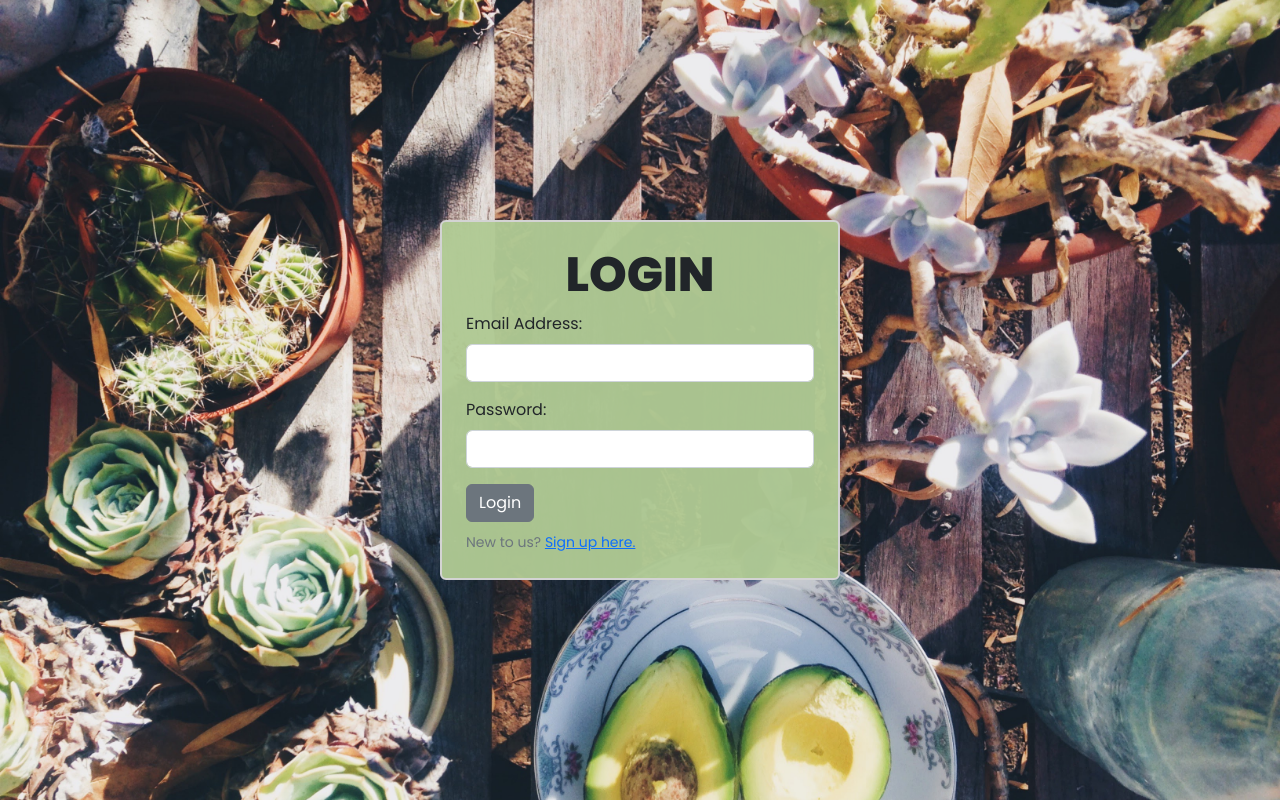
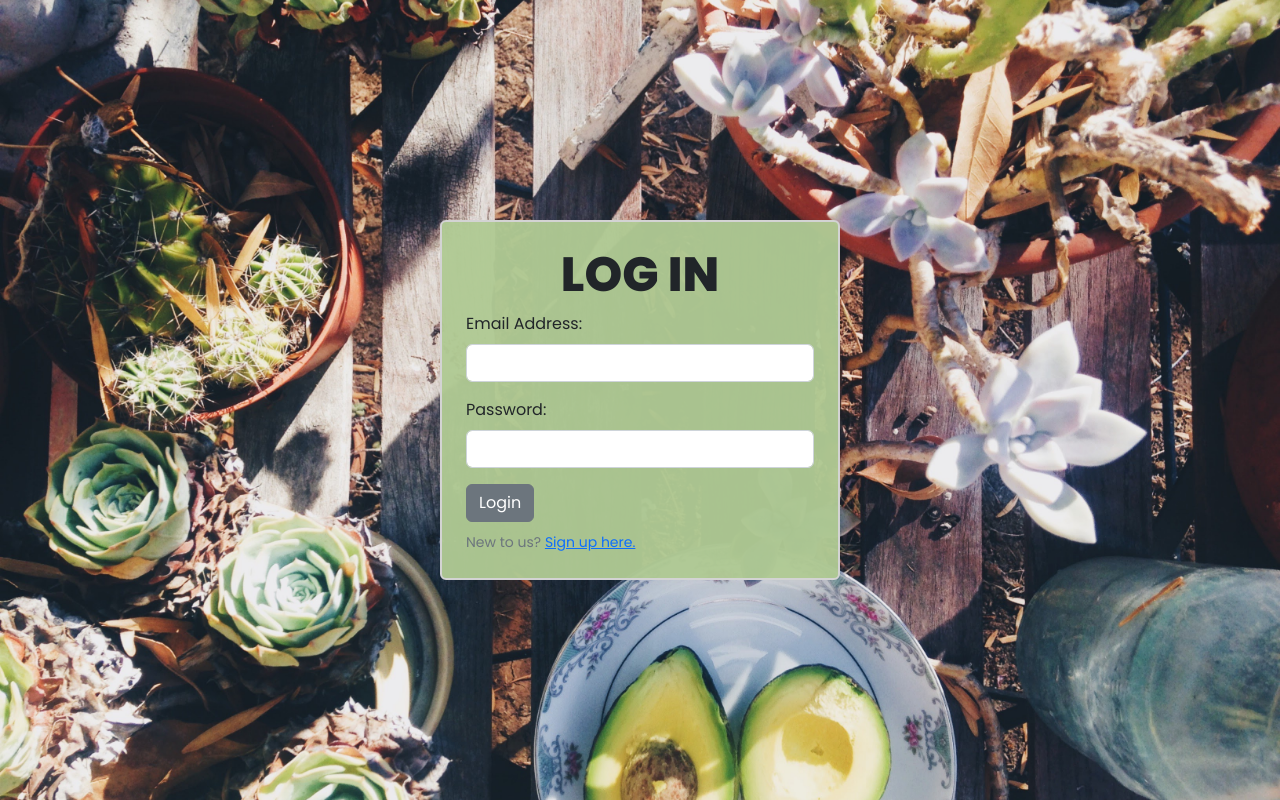
Before and after one commit to jeenapark/the-plant-journal, a React (Create React App) app: page /login in a window 1280 px wide. Built offline with nearby package versions, Linux system fonts and the light colour scheme; no server answers.

Commit message:
Login to Log In

```diff
--- a/src/pages/Login.js
+++ b/src/pages/Login.js
@@ -56,7 +56,7 @@ function Login() {
     return (
         <div className="login">
             <Form className="formdiv rounded p-4" onSubmit={handleLoginSubmit}>
-                <h1 className="header">LOGIN</h1>
+                <h1 className="header">LOG IN</h1>
                 <Form.Group className="mb-3" controlId="formEmail">
                     <Form.Label>Email Address:</Form.Label>
                     <Form.Control type="email" onChange={e => setEmail(e.target.value)} />
--- a/src/pages/Signup.js
+++ b/src/pages/Signup.js
@@ -109,7 +109,7 @@ function Signup() {
                 <Button className="mb-2" variant="secondary" type="submit">Submit</Button>
                 <br></br>
                 <Form.Text color="black">
-                    Already have an account? <a href="/login">Login here.</a>
+                    Already have an account? <a href="/login">Log in here.</a>
                 </Form.Text>
             </Form>
         </div>
```
